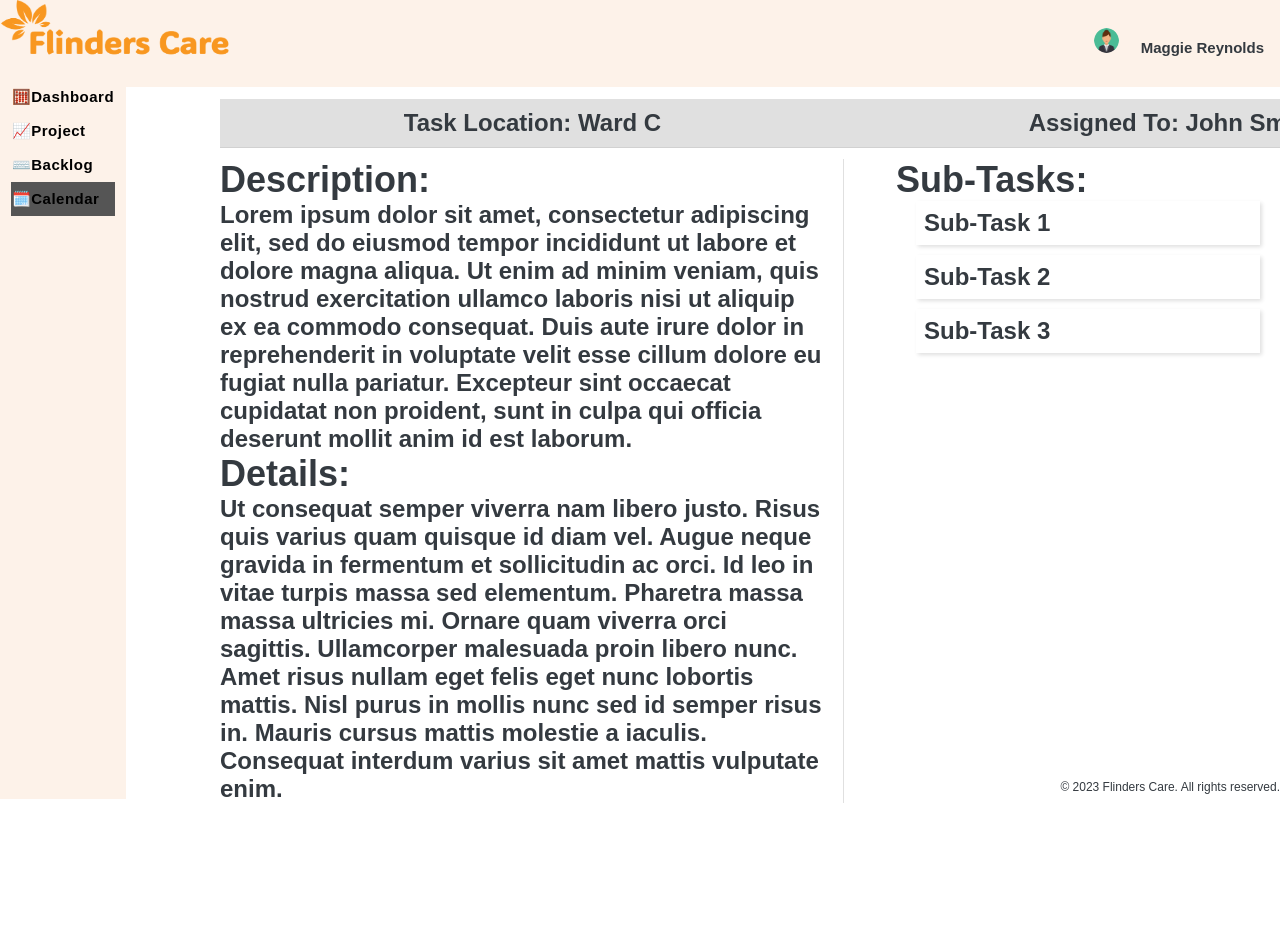
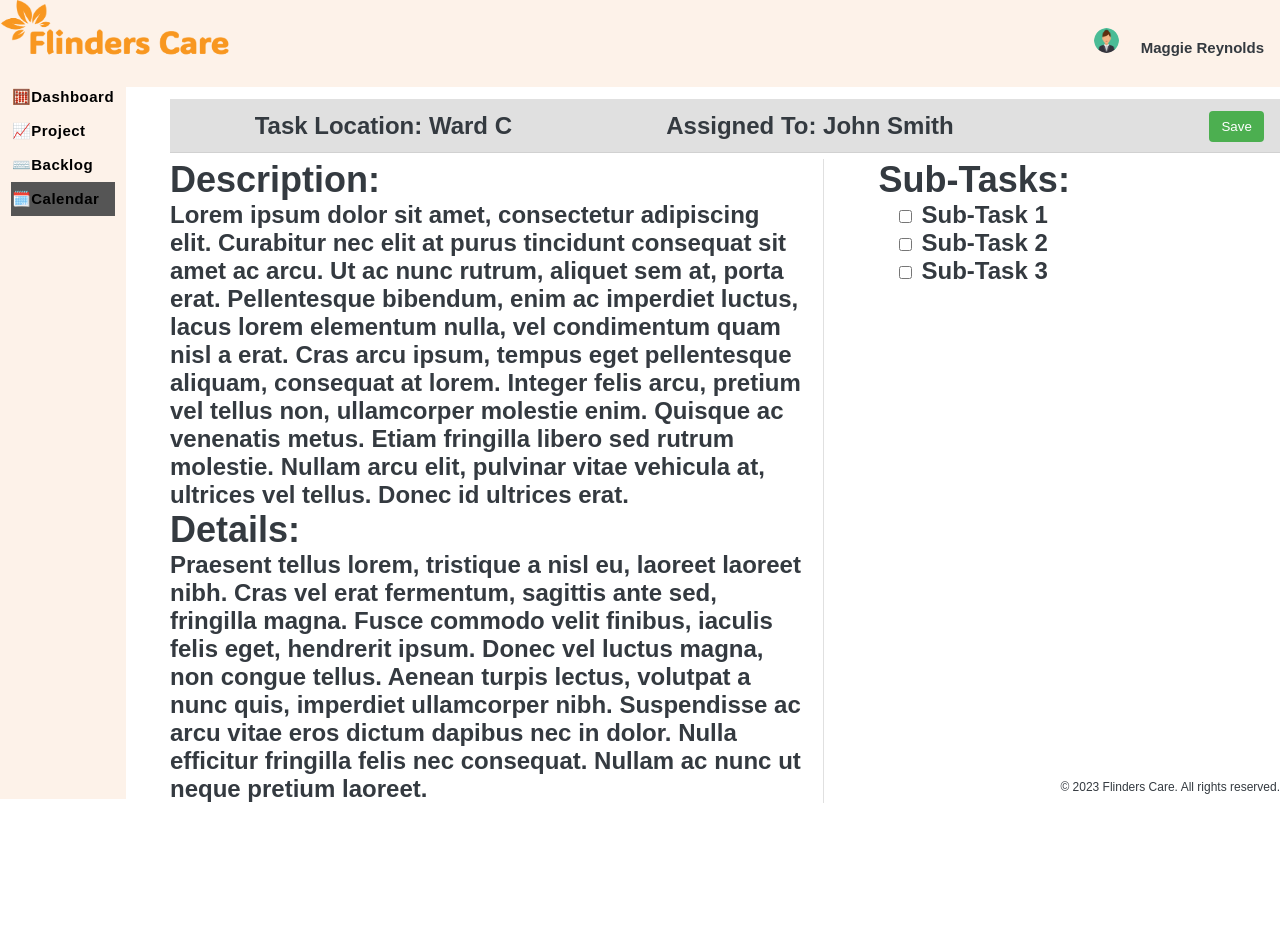
Before and after one commit to KureAtYungkurrinthi/www, a PHP site: page /task.html in a window 1280 px wide. Shown: the part 1-940 px from the top of the page. Run offline with PHP 8.4, Linux system fonts and the light colour scheme.

Commit message:
contenteditable

```diff
--- /dev/null
+++ b/scripts/task.js
@@ -0,0 +1,35 @@
+document.addEventListener('DOMContentLoaded', function () {
+    // Define the task data
+    const taskData = {
+        location: 'Ward C',
+        person: 'John Smith',
+        description: 'Lorem ipsum dolor sit amet, consectetur adipiscing elit. Curabitur nec elit at purus tincidunt consequat sit amet ac arcu. Ut ac nunc rutrum, aliquet sem at, porta erat. Pellentesque bibendum, enim ac imperdiet luctus, lacus lorem elementum nulla, vel condimentum quam nisl a erat. Cras arcu ipsum, tempus eget pellentesque aliquam, consequat at lorem. Integer felis arcu, pretium vel tellus non, ullamcorper molestie enim. Quisque ac venenatis metus. Etiam fringilla libero sed rutrum molestie. Nullam arcu elit, pulvinar vitae vehicula at, ultrices vel tellus. Donec id ultrices erat.',
+        details: 'Praesent tellus lorem, tristique a nisl eu, laoreet laoreet nibh. Cras vel erat fermentum, sagittis ante sed, fringilla magna. Fusce commodo velit finibus, iaculis felis eget, hendrerit ipsum. Donec vel luctus magna, non congue tellus. Aenean turpis lectus, volutpat a nunc quis, imperdiet ullamcorper nibh. Suspendisse ac arcu vitae eros dictum dapibus nec in dolor. Nulla efficitur fringilla felis nec consequat. Nullam ac nunc ut neque pretium laoreet.',
+        subTasks: [
+            'Sub-Task 1',
+            'Sub-Task 2',
+            'Sub-Task 3'
+        ]
+    };
+
+    // Populate the data into the HTML
+    document.getElementById('task-location').innerText = taskData.location;
+    document.getElementById('task-person').innerText = taskData.person;
+    document.getElementById('task-description').innerText = taskData.description;
+    document.getElementById('task-details').innerText = taskData.details;
+
+
+    const subTasksList = document.getElementById('sub-tasks-list');
+    taskData.subTasks.forEach(task => {
+        const listItem = document.createElement('li');
+        const checkbox = document.createElement('input');
+        checkbox.type = 'checkbox';
+        checkbox.classList.add('sub-task-checkbox');
+        const label = document.createElement('label');
+        label.innerHTML = task;
+        label.insertBefore(checkbox, label.firstChild);
+        listItem.appendChild(label);
+        subTasksList.appendChild(listItem);
+    });
+
+});
--- a/styles/task.css
+++ b/styles/task.css
@@ -1,28 +1,43 @@
 main {
     display: flex;
     justify-content: space-between;
-    margin-left: 200px;
+    margin-left: 150px;
     margin-top: 140px;
     padding: 20px;
 }
 
-.task-top-bar {
+.task-header{
     background-color: #e0e0e0;
     border-bottom: 0.5px solid #d1d1d1;
     padding: 10px 0;
     display: flex;
     align-items: center;
-    justify-content: space-around;
+    justify-content: space-between;
     position: fixed;
     top: 100px;
     width: 100%;
-    z-index: 1;
 }
 
-.task-top-bar span {
-    margin-left: 15px;
-    margin-right: 15px;
+.task-header span {
+    margin-left: 10px;
+    margin-right: 10px;
     color: #343a40;
+    flex: 1;
+    text-align: center;
+}
+
+#save-btn {
+    background-color: #4CAF50;
+    color: white;
+    padding: 8px 12px;
+    border: none;
+    border-radius: 4px;
+    cursor: pointer;
+    flex-shrink: 0;
+}
+
+#save-btn:hover {
+    background-color: #45a049;
 }
 
 .task-info {
@@ -41,7 +56,16 @@ main {
 }
 
 .sub-tasks li {
-    margin-bottom: 10px;
-    box-shadow: 2px 2px 4px #e0e0e0;
-    padding: 8px;
+    display: flex;
+    align-items: center;
 }
+
+.sub-task-checkbox {
+    margin-right: 10px;
+}
+
+
+[contenteditable="true"]:hover {
+    border: 1px dashed #888;
+    background-color: #f5f5f5;
+}
--- a/task.html
+++ b/task.html
@@ -46,38 +46,23 @@
     <!-- The above will should be referenced from a php script in Cycle 3. -->
 
     <main>
-        <div class="task-top-bar">
-            <span>Task Location: <strong id="task-location">Ward C</strong></span>
-            <span>Assigned To: <strong id="task-person">John Smith</strong></span>
+        <div class="task-header">
+            <span>Task Location: <strong id="task-location" contenteditable="true"></strong></span>
+            <span>Assigned To: <strong id="task-person" contenteditable="true"></strong></span>
+            <span><button id="save-btn">Save</button></span>
         </div>
 
         <div class="task-info">
             <h2>Description:</h2>
-            <p>
-                Lorem ipsum dolor sit amet, consectetur adipiscing elit, sed do eiusmod tempor incididunt ut labore et
-                dolore magna aliqua. Ut enim ad minim veniam, quis nostrud exercitation ullamco laboris nisi ut aliquip
-                ex ea commodo consequat. Duis aute irure dolor in reprehenderit in voluptate velit esse cillum dolore eu
-                fugiat nulla pariatur. Excepteur sint occaecat cupidatat non proident, sunt in culpa qui officia
-                deserunt mollit anim id est laborum.
-            </p>
+            <p id="task-description" contenteditable="true"></p>
 
             <h2>Details:</h2>
-            <p>
-                Ut consequat semper viverra nam libero justo. Risus quis varius quam quisque id diam vel. Augue neque
-                gravida in fermentum et sollicitudin ac orci. Id leo in vitae turpis massa sed elementum. Pharetra massa
-                massa ultricies mi. Ornare quam viverra orci sagittis. Ullamcorper malesuada proin libero nunc. Amet
-                risus nullam eget felis eget nunc lobortis mattis. Nisl purus in mollis nunc sed id semper risus in.
-                Mauris cursus mattis molestie a iaculis. Consequat interdum varius sit amet mattis vulputate enim.
-            </p>
+            <p id="task-details" contenteditable="true"></p>
         </div>
 
         <div class="sub-tasks">
             <h2>Sub-Tasks:</h2>
-            <ul>
-                <li>Sub-Task 1</li>
-                <li>Sub-Task 2</li>
-                <li>Sub-Task 3</li>
-            </ul>
+            <ul id="sub-tasks-list" contenteditable="false"></ul>
         </div>
     </main>
 </body>
```
